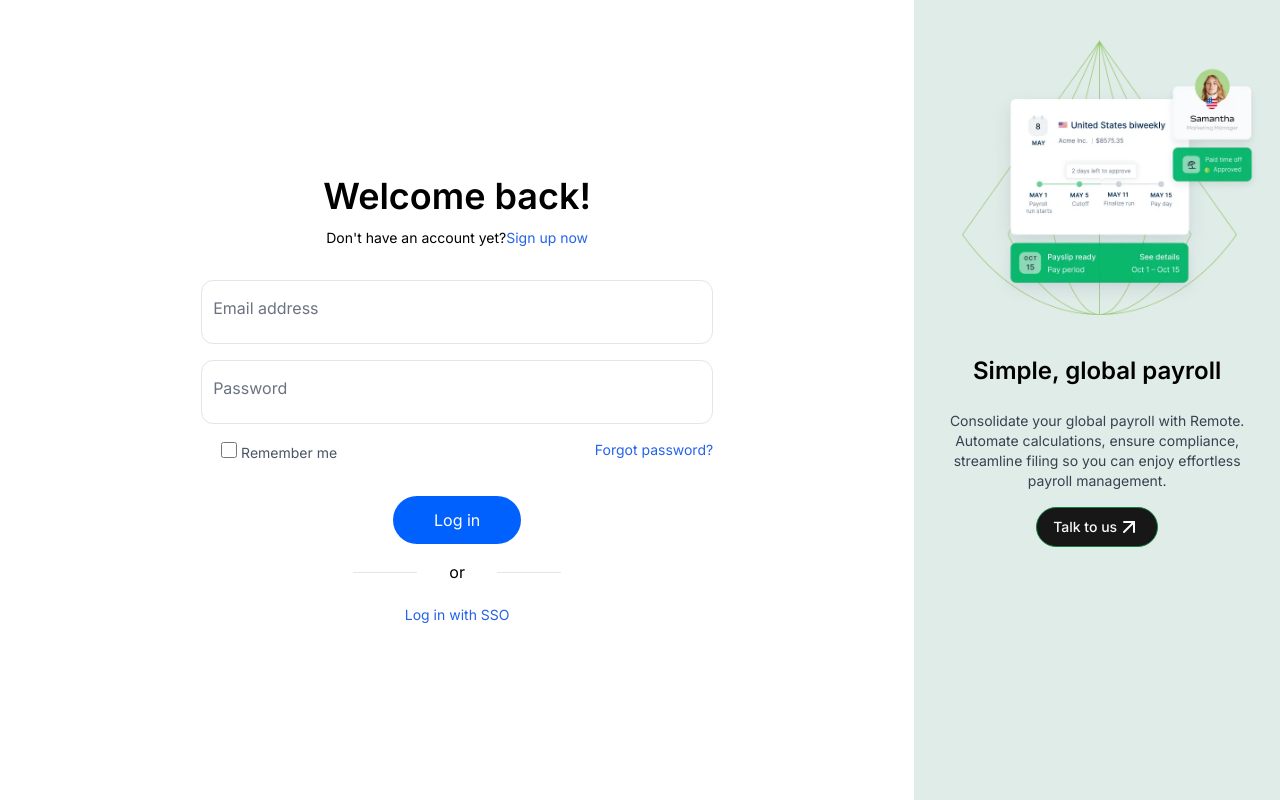
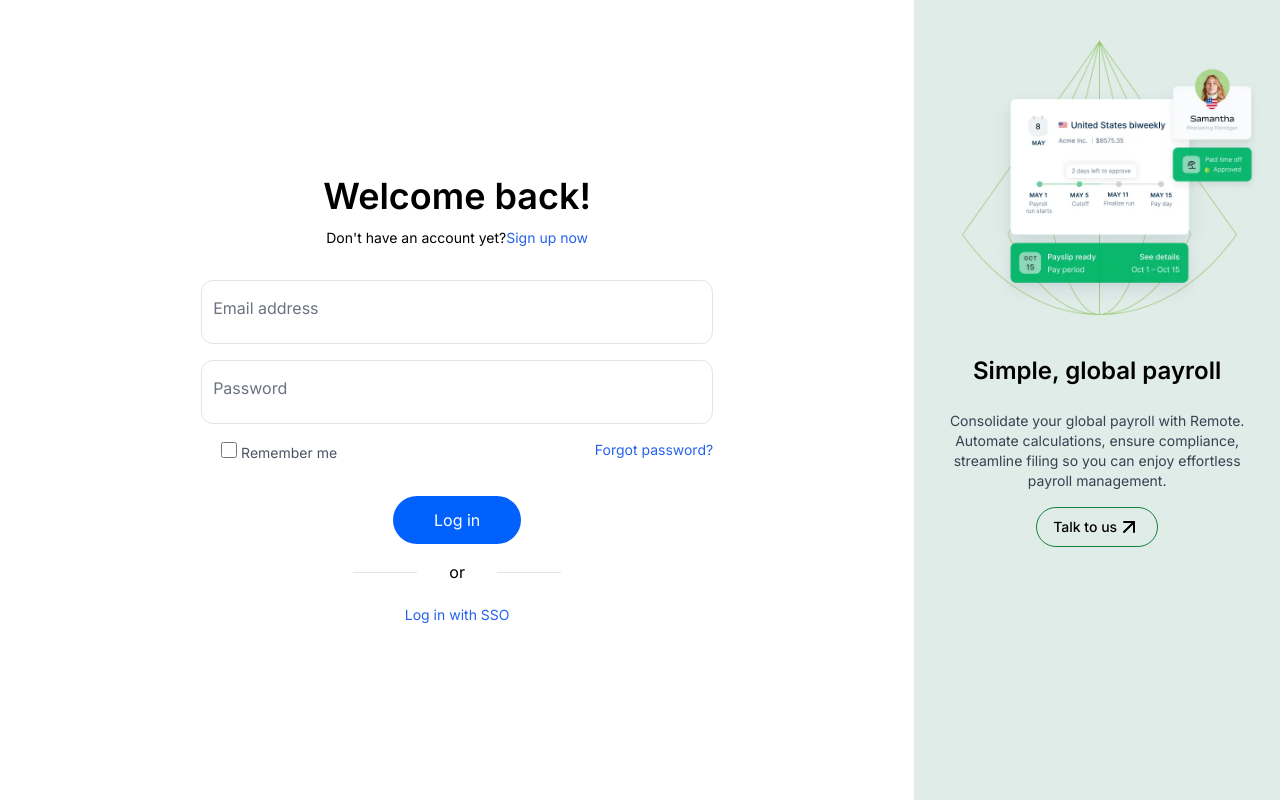
Before and after one commit to shing1Sks/innostation, a Next.js app: page /auth/login in a window 1280 px wide. Built offline with nearby package versions, Linux system fonts and the light colour scheme.

Commit message:
fix: small fix in buttons

```diff
--- a/app/auth/login/page.jsx
+++ b/app/auth/login/page.jsx
@@ -91,7 +91,7 @@ const page = () => {
       <p>payroll management.</p>
       </div>
       <div className="flex justify-center pt-4 text-black">
-        <Button className=" border border-green-700 rounded-full hover:bg-slate-100">Talk to us<ArrowUpRight /></Button>
+        <Button className=" border border-green-700 rounded-full hover:bg-slate-100 bg-transparent text-black">Talk to us<ArrowUpRight /></Button>
       </div>
     </div>
     </div>
--- a/components/ui/button.jsx
+++ b/components/ui/button.jsx
@@ -18,6 +18,7 @@ const buttonVariants = cva(
           "bg-secondary text-secondary-foreground hover:bg-secondary/80",
         ghost: "hover:bg-accent hover:text-accent-foreground",
         link: "text-primary underline-offset-4 hover:underline",
+        talkToUs: " border border-green-700 rounded-full hover:bg-slate-100 bg-transparent text-black"
       },
       size: {
         default: "h-10 px-4 py-2",
```
